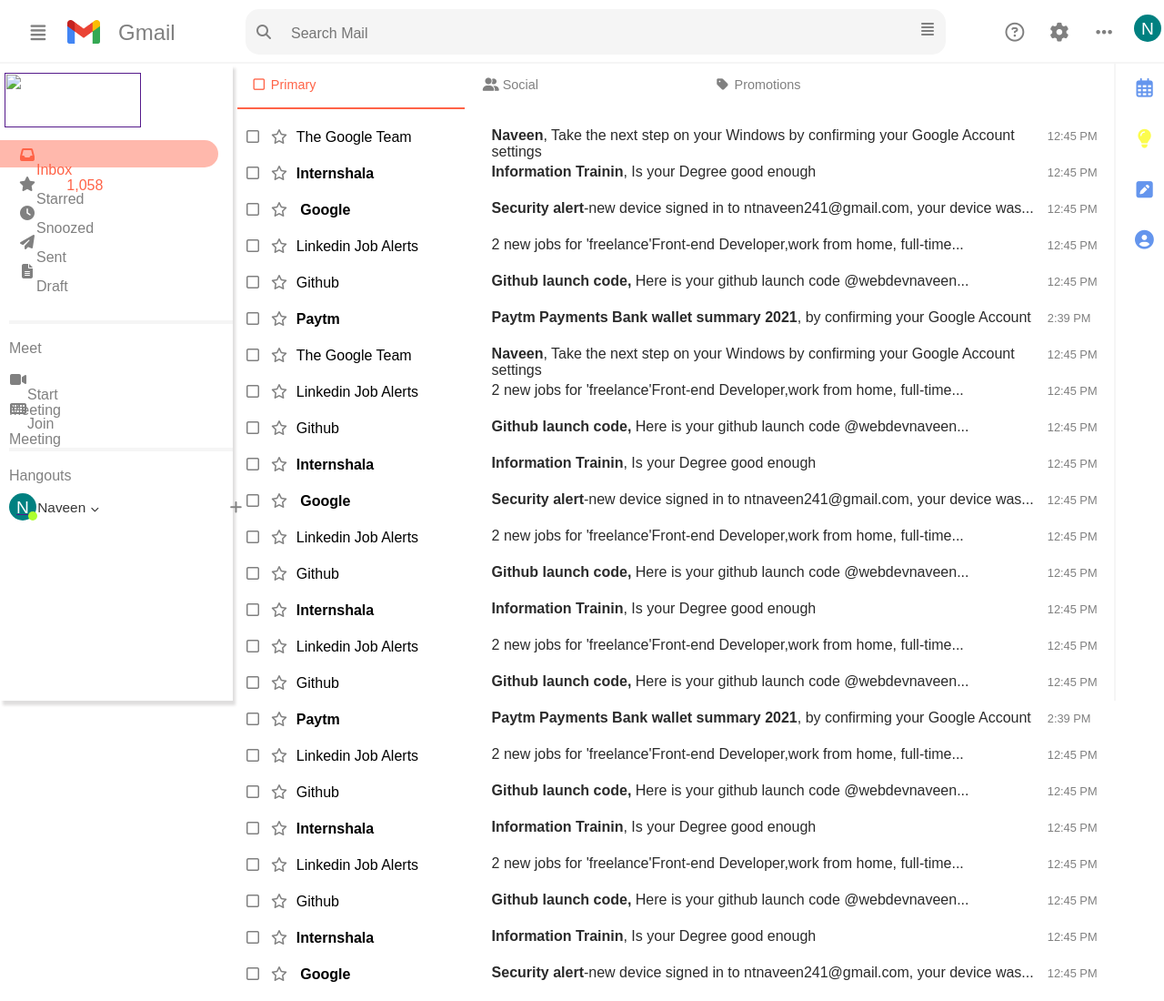
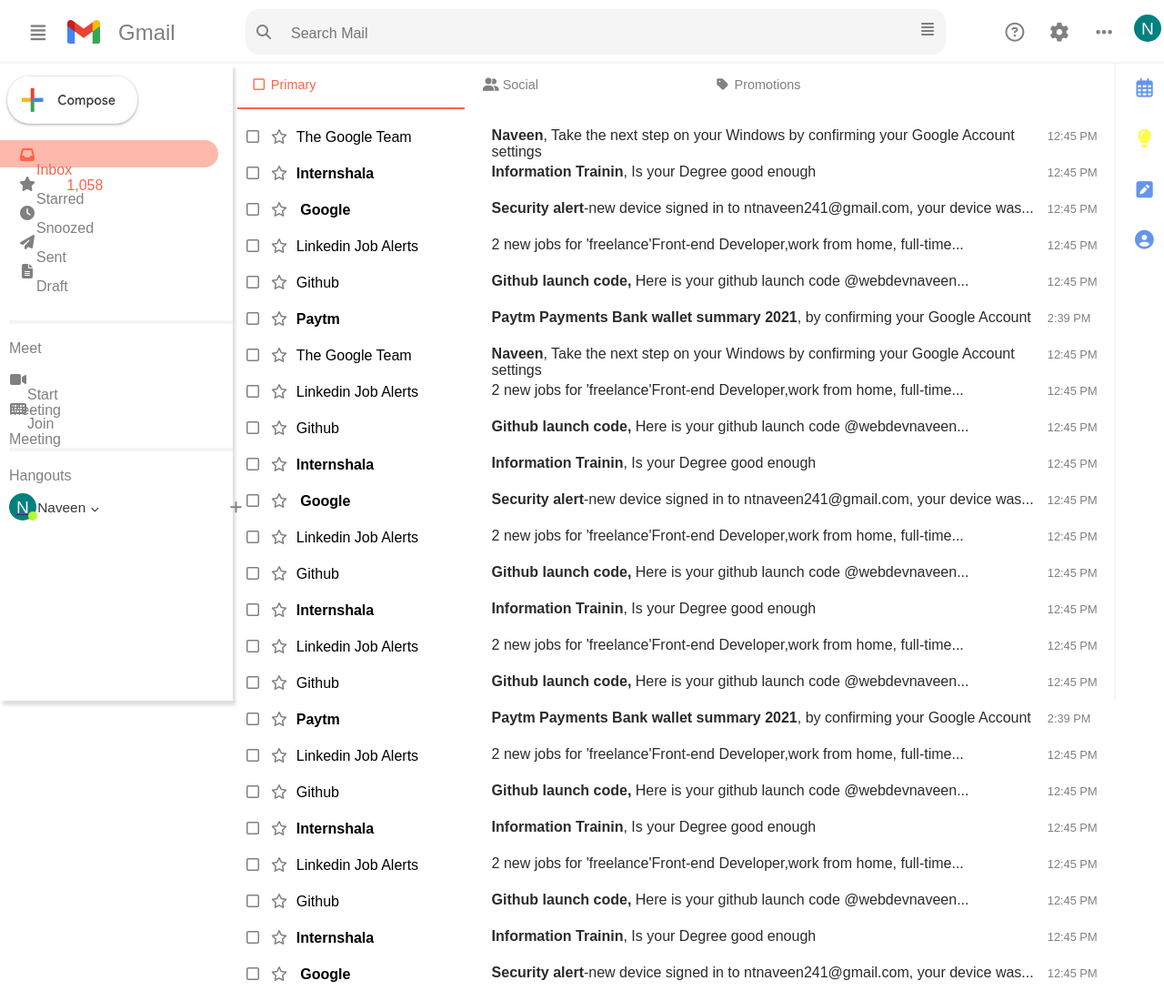
Before and after one commit to webdevnaveen/gmailClone, a plain HTML site: page index.html in a window 1280 px wide. Shown: the top 1100 px of the page at 91% size. Drawn offline with Linux system fonts and the light colour scheme.

Commit message:
Update index.html

```diff
--- a/index.html
+++ b/index.html
@@ -375,7 +375,7 @@
     <!--Left-Fixed -->
     <div class="left-fix">
         <div class="compose">
-            <a href=""><img src="Images/compose.jpg" width="150px" height="60px" alt=""></a>
+            <a href=""><img src="Image/compose.jpg" width="150px" height="60px" alt=""></a>
         </div>
             <ul class="nav-block2">
             <li onclick="bob(1)" class="bg1" id="bg0"><i class="fas fa-inbox  c2"> <span class="txt c2">Inbox &nbsp;&nbsp;&nbsp;&nbsp;&nbsp;&nbsp;&nbsp;&nbsp;&nbsp;&nbsp;&nbsp;&nbsp;1,058 </span></i></li>
```
